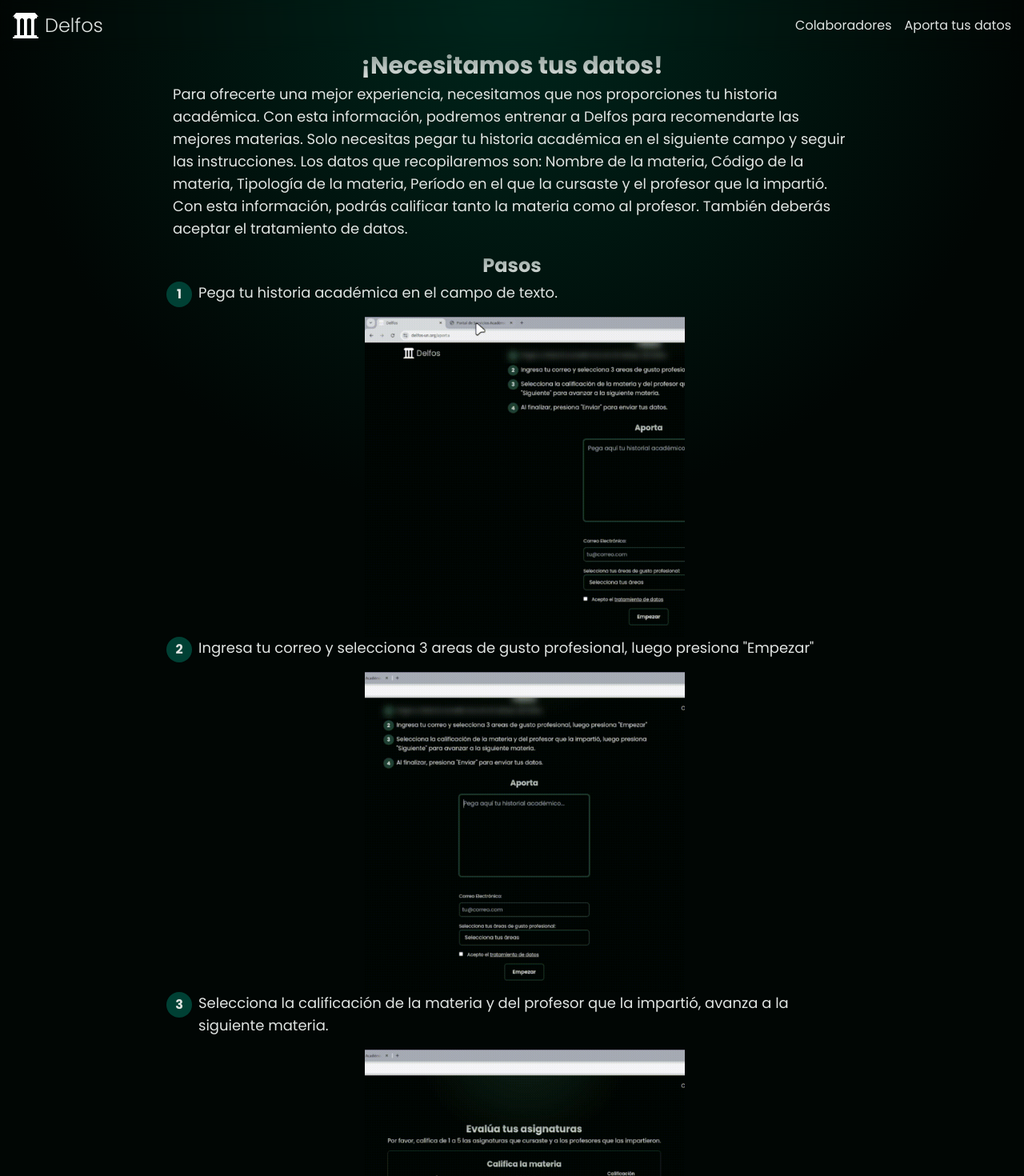
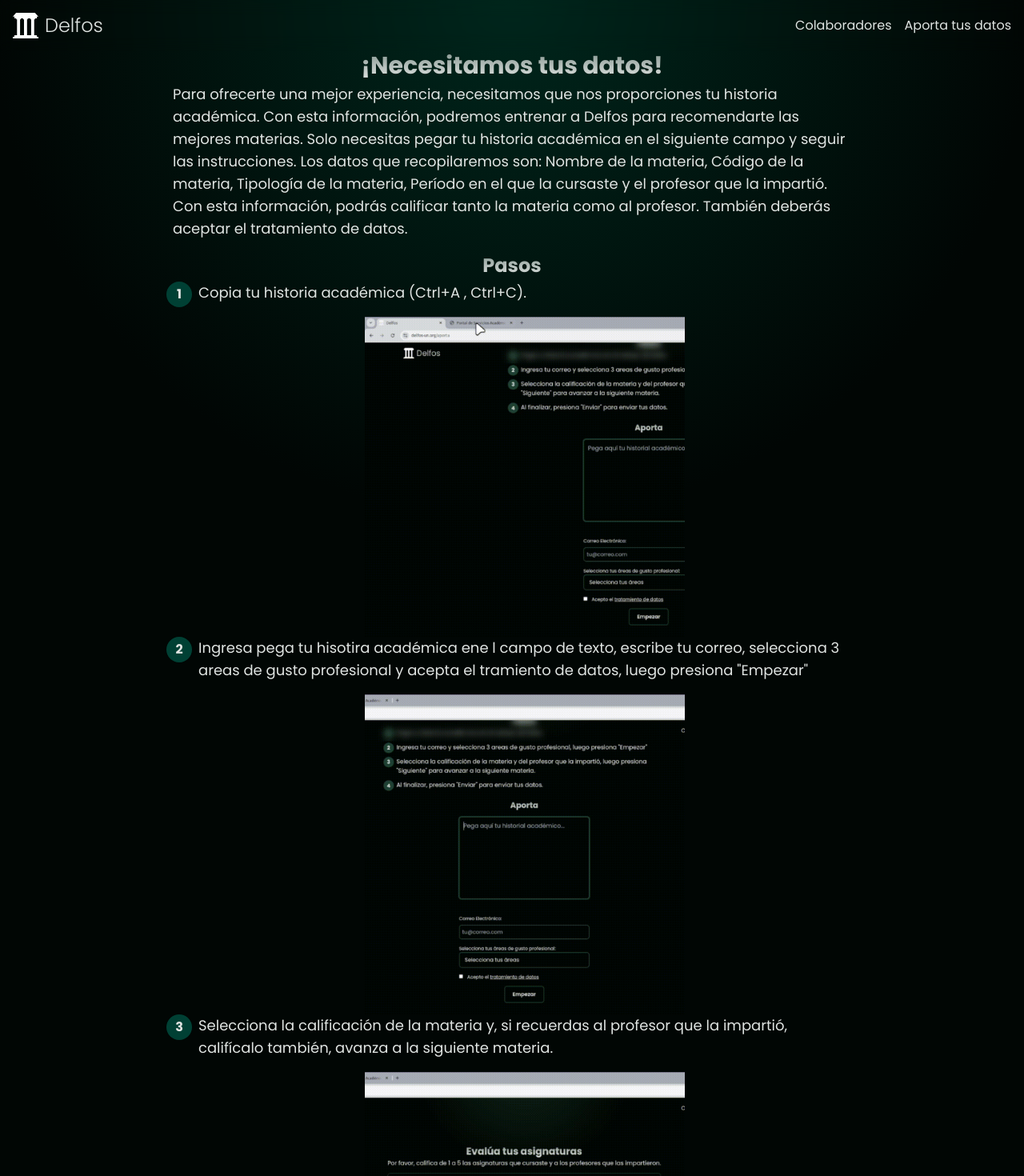
Before and after one commit to Delfos-UN/delfos-front, a SvelteKit app: page /aporta in a window 1280 px wide. Shown: the top 1470 px of the page at 80% size. Built offline with nearby package versions, Linux system fonts and the light colour scheme; no server answers.

Commit message:
fix: Ortografia y descripcion de pasos

```diff
--- a/src/routes/aporta/+page.svelte
+++ b/src/routes/aporta/+page.svelte
@@ -184,7 +184,7 @@
 							1
 						</div>
 						<p class="mb-4 text-[#e0e4e2] text-lg">
-							Pega tu historia académica en el campo de texto.
+							Copia tu historia académica (Ctrl+A , Ctrl+C).
 						</p>
 						<div class="flex justify-center">
 							<img src="/paso-1.gif" alt="Paso 1" class="h-[400px]" />
@@ -197,7 +197,7 @@
 							2
 						</div>
 						<p class="mb-4 text-[#e0e4e2] text-lg">
-							Ingresa tu correo y selecciona 3 areas de gusto profesional, luego presiona "Empezar"
+							Ingresa pega tu hisotira académica ene l campo de texto, escribe tu correo, selecciona 3 areas de gusto profesional y acepta el tramiento de datos, luego presiona "Empezar"
 						</p>
 						<div class="flex justify-center">
 							<img src="/paso-2.gif" alt="Paso 2" class="h-[400px]" />
@@ -210,7 +210,7 @@
 							3
 						</div>
 						<p class="mb-4 text-[#e0e4e2] text-lg">
-							Selecciona la calificación de la materia y del profesor que la impartió, avanza a la siguiente materia.
+							Selecciona la calificación de la materia y, si recuerdas al profesor que la impartió, califícalo también, avanza a la siguiente materia.
 						</p>
 						<div class="flex justify-center">
 							<img src="/paso-3.gif" alt="Paso 3" class="h-[400px]" />
```
